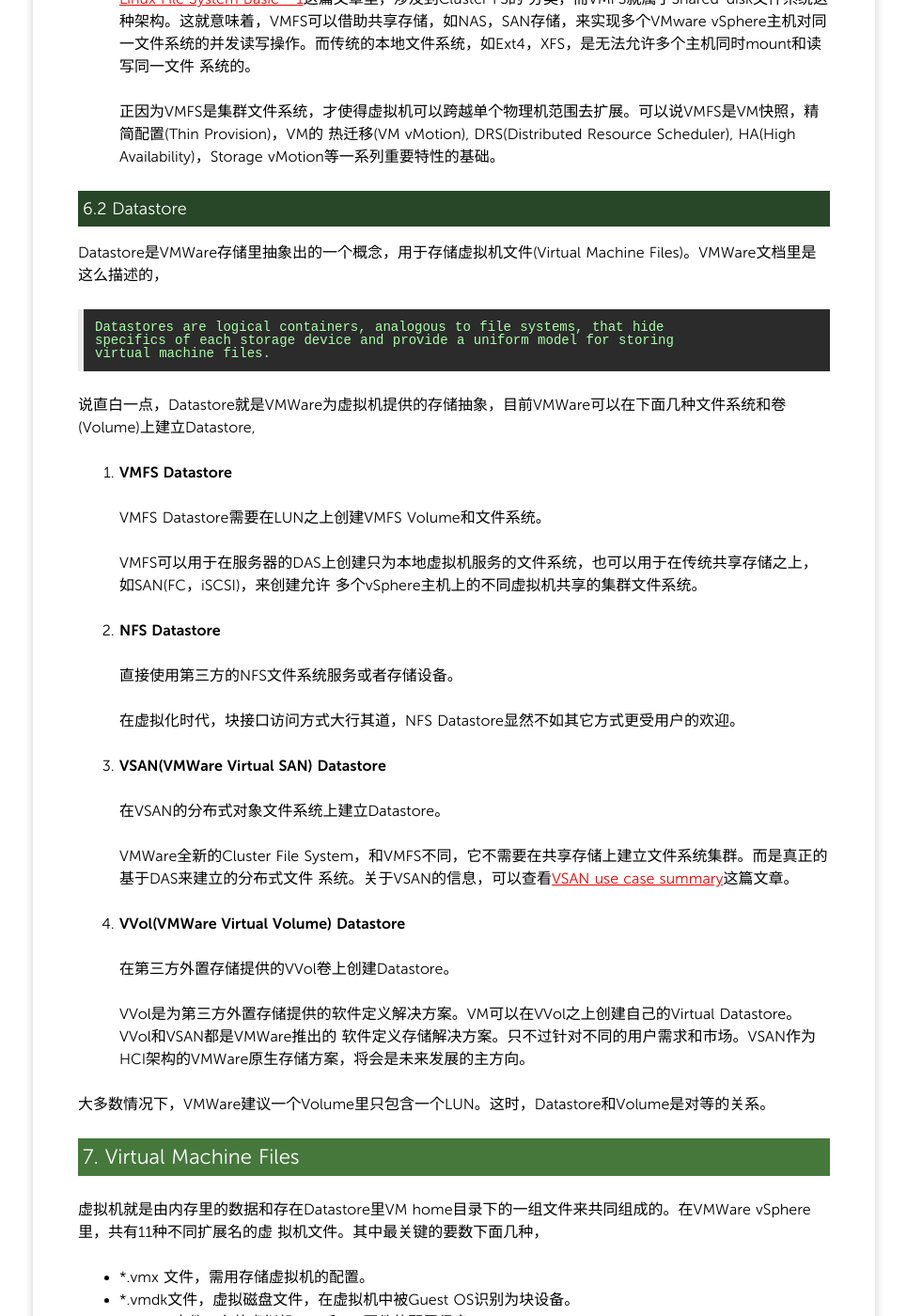
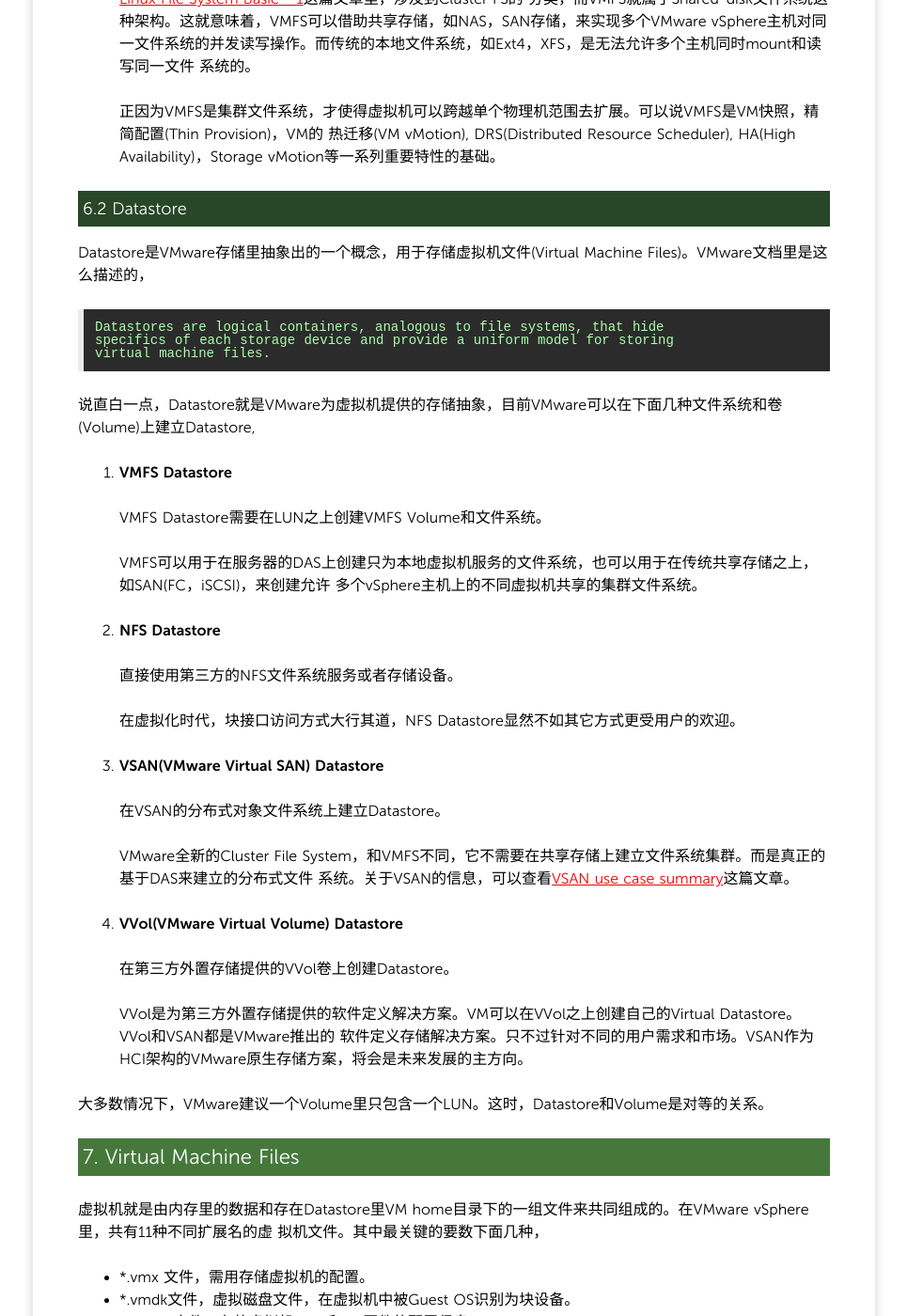
Before and after one commit to yangoliver/yangoliver.github.io, a Jekyll site: the page built from _posts/2016/2016-01-23-vm-basic-1.md, in a window 1280 px wide and 1400 px high, scrolled down 3555 px. Shown: the whole window at 94% size, without its empty margins (157-1122 px from the left). Built offline with Jekyll 4.4.1, drawn with Linux system fonts in a browser that asks for light colours; Markdown is read by kramdown in place of the engine named in the settings; comment, search, counter and statistics services are not loaded; some of the changed text lies outside the part shown.

```diff
--- a/_posts/2016/2016-01-23-vm-basic-1.md
+++ b/_posts/2016/2016-01-23-vm-basic-1.md
@@ -35,7 +37,7 @@ VMKernel对硬件驱动程序的支持分为两大类，
   VMKernel开始支持**VMKernel Device Layer**，并提供VMK API Device Driver Development Kit来支持原生驱动的开发。因为有了原生驱动，驱动的性能和功能都有
   所增强，比如一致性的debug体验和PCIe热插拔支持。
 
-目前的VMKernel的驱动是所谓的hybrid(混血)方案，即Linux驱动和VMKernel原生驱动同时存在。原生驱动是否能一统内核不但需要VMWare去推广，更需要硬件厂商积极
+目前的VMKernel的驱动是所谓的hybrid(混血)方案，即Linux驱动和VMKernel原生驱动同时存在。原生驱动是否能一统内核不但需要VMware去推广，更需要硬件厂商积极
 支持，这是个长期的状态，所以相信在相当长的时间里，VMKernel的驱动会保持这个状态。
 
 ###2. Adapter I/O schedulers
@@ -67,7 +69,7 @@ VMKernel对硬件驱动程序的支持分为两大类，
 
   提供了PSA(Pluggable Storage Architecture)，支持第三方存储模块插件。
 
-  在这一层VMWare有自己的NMP(Native Multipathing Plug-In)实现。第三方存储厂商可以独立于vSphere产品外利用PSA来开发为自己阵列优化的multi-path插件，实现自
+  在这一层VMware有自己的NMP(Native Multipathing Plug-In)实现。第三方存储厂商可以独立于vSphere产品外利用PSA来开发为自己阵列优化的multi-path插件，实现自
   己的failover，load balance和性能改进。
 
 - VASA(vStorage APIs for Storage Awareness)
@@ -124,7 +126,7 @@ VMware vSphere VMFS不但支持VMFS Volume管理，而且同时还是一种高
 
 - **VMFS Volume**
 
-  在VMWare的环境里，本地或者外部的存储一旦划分出了LUN，它就可以在这之上创见VMFS Volume。一个VMFS Volume通常只包含一个LUN，
+  在VMware的环境里，本地或者外部的存储一旦划分出了LUN，它就可以在这之上创见VMFS Volume。一个VMFS Volume通常只包含一个LUN，
   但是也可以由多个VMFS Extent组成，每个VMFS Extent都是一个LUN。
 
 - **Cluster File System**
@@ -139,13 +141,13 @@ VMware vSphere VMFS不但支持VMFS Volume管理，而且同时还是一种高
 
 ####6.2 Datastore
 
-Datastore是VMWare存储里抽象出的一个概念，用于存储虚拟机文件(Virtual Machine Files)。VMWare文档里是这么描述的，
+Datastore是VMware存储里抽象出的一个概念，用于存储虚拟机文件(Virtual Machine Files)。VMware文档里是这么描述的，
 
 <pre>Datastores are logical containers, analogous to file systems, that hide
 specifics of each storage device and provide a uniform model for storing
 virtual machine files.</pre>
 
-说直白一点，Datastore就是VMWare为虚拟机提供的存储抽象，目前VMWare可以在下面几种文件系统和卷(Volume)上建立Datastore,
+说直白一点，Datastore就是VMware为虚拟机提供的存储抽象，目前VMware可以在下面几种文件系统和卷(Volume)上建立Datastore,
 
 1. **VMFS Datastore**
 
@@ -160,25 +162,25 @@ virtual machine files.</pre>
 
    在虚拟化时代，块接口访问方式大行其道，NFS Datastore显然不如其它方式更受用户的欢迎。
 
-3. **VSAN(VMWare Virtual SAN) Datastore**
+3. **VSAN(VMware Virtual SAN) Datastore**
 
    在VSAN的分布式对象文件系统上建立Datastore。
 
-   VMWare全新的Cluster File System，和VMFS不同，它不需要在共享存储上建立文件系统集群。而是真正的基于DAS来建立的分布式文件
+   VMware全新的Cluster File System，和VMFS不同，它不需要在共享存储上建立文件系统集群。而是真正的基于DAS来建立的分布式文件
    系统。关于VSAN的信息，可以查看[VSAN use case summary](http://oliveryang.net/2016/01/vsan-use-case-summary/)这篇文章。
 
-4. **VVol(VMWare Virtual Volume) Datastore**
+4. **VVol(VMware Virtual Volume) Datastore**
 
    在第三方外置存储提供的VVol卷上创建Datastore。
 
-   VVol是为第三方外置存储提供的软件定义解决方案。VM可以在VVol之上创建自己的Virtual Datastore。VVol和VSAN都是VMWare推出的
-   软件定义存储解决方案。只不过针对不同的用户需求和市场。VSAN作为HCI架构的VMWare原生存储方案，将会是未来发展的主方向。
+   VVol是为第三方外置存储提供的软件定义解决方案。VM可以在VVol之上创建自己的Virtual Datastore。VVol和VSAN都是VMware推出的
+   软件定义存储解决方案。只不过针对不同的用户需求和市场。VSAN作为HCI架构的VMware原生存储方案，将会是未来发展的主方向。
 
-大多数情况下，VMWare建议一个Volume里只包含一个LUN。这时，Datastore和Volume是对等的关系。
+大多数情况下，VMware建议一个Volume里只包含一个LUN。这时，Datastore和Volume是对等的关系。
 
 ###7. Virtual Machine Files
 
-虚拟机就是由内存里的数据和存在Datastore里VM home目录下的一组文件来共同组成的。在VMWare vSphere里，共有11种不同扩展名的虚
+虚拟机就是由内存里的数据和存在Datastore里VM home目录下的一组文件来共同组成的。在VMware vSphere里，共有11种不同扩展名的虚
 拟机文件。其中最关键的要数下面几种，
 
 - *.vmx 文件，需用存储虚拟机的配置。
@@ -226,15 +228,15 @@ SCSI命令模拟层有以下两种类型，
 - Virtual SCSI Protocol
 
   Para-virtualization技术。
-  通过支持VSCSI协议，VM Guest OS的PV驱动就可以很高效的完成磁盘IO操作。VMWare vSphere在Guest OS里的PV驱动是PVSCSI驱动。
+  通过支持VSCSI协议，VM Guest OS的PV驱动就可以很高效的完成磁盘IO操作。VMware vSphere在Guest OS里的PV驱动是PVSCSI驱动。
 
 - SCSI Hardware Emulation
 
   Full Virtualization技术。
-  VMWare vSphere可以模拟多种存储HBA硬件，这时VM Guest OS里加载的是操作系统原生的驱动程序。例如，模拟LSI的SAS HBA卡，Linux Guest里运行mptsas驱动。
+  VMware vSphere可以模拟多种存储HBA硬件，这时VM Guest OS里加载的是操作系统原生的驱动程序。例如，模拟LSI的SAS HBA卡，Linux Guest里运行mptsas驱动。
 
 ## 小结
 
 本文中的内容来自
-[vSphere Storage Guide](http://pubs.vmware.com/vsphere-60/topic/com.vmware.vsphere.storage.doc/GUID-8AE88758-20C1-4873-99C7-181EF9ACFA70.html)
+[vSphere Storage Guide](http://pubs.vmware.com/vsphere-60/topic/com.VMware.vsphere.storage.doc/GUID-8AE88758-20C1-4873-99C7-181EF9ACFA70.html)
 和互联网搜索。由于资料有限，部分属于个人猜测的信息已经在文章中做了明确的提示。作者会不断更新文档以修正任何错误疏漏。
```
Also changed, not shown: other parts of _posts/2016/2016-01-23-vm-basic-1.md (+7 -5 lines).
